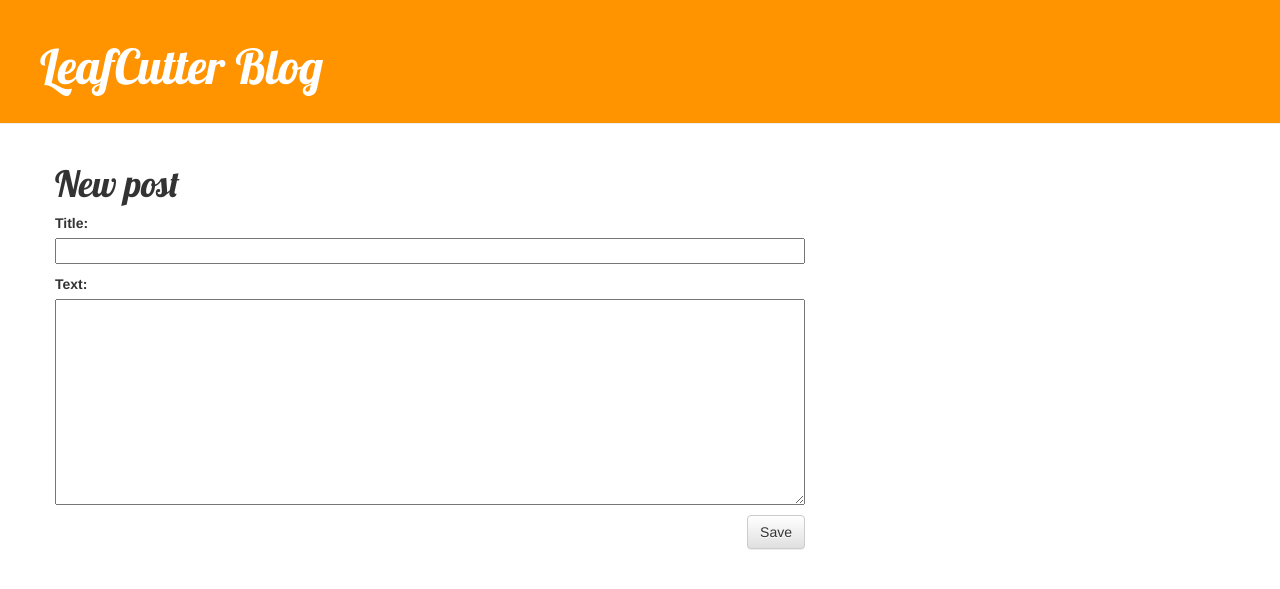
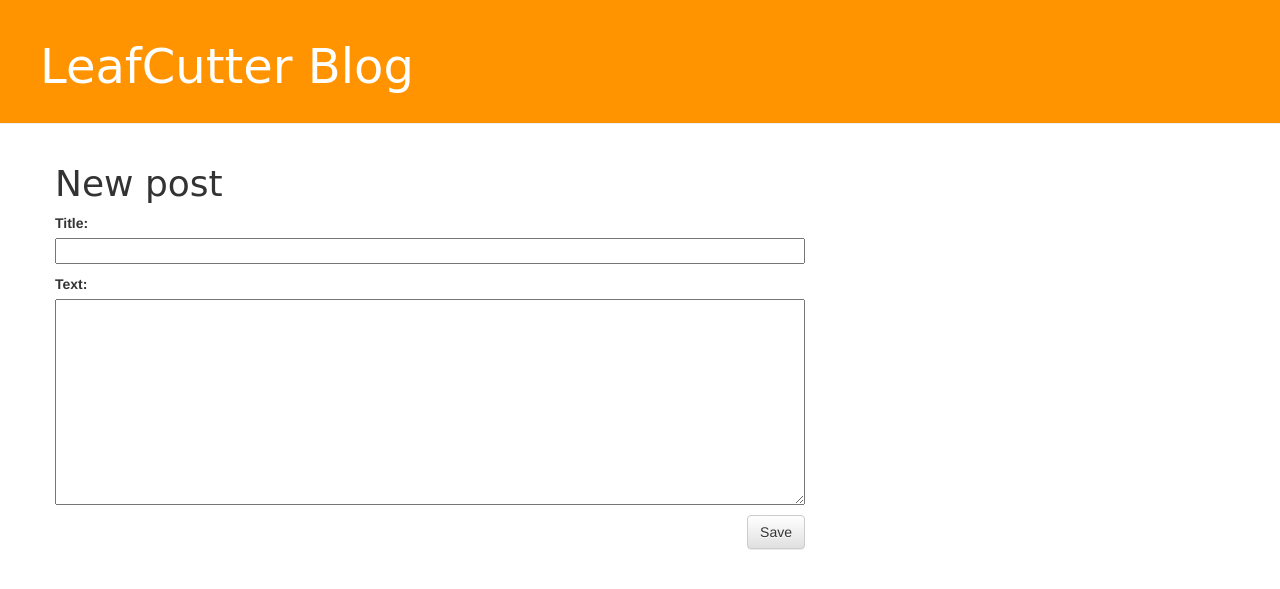
Before and after one commit to kpi-web-guild/django-girls-blog-l1storez, a Django app: page /post/new/ in a window 1280 px wide. Shown: the top 589 px of the page. Run offline with Django 3.2, Linux system fonts and the light colour scheme; some libraries are stand-ins or nearby versions.

Commit message:
Change font to Source Sans Pro Regular 400

```diff
--- a/djangogirls/blog/templates/blog/base.html
+++ b/djangogirls/blog/templates/blog/base.html
@@ -4,8 +4,10 @@
         <title>LeafCutter blog</title>
         <link rel="stylesheet" href="//maxcdn.bootstrapcdn.com/bootstrap/3.2.0/css/bootstrap.min.css">
         <link rel="stylesheet" href="//maxcdn.bootstrapcdn.com/bootstrap/3.2.0/css/bootstrap-theme.min.css">
-        <link href='//fonts.googleapis.com/css?family=Lobster&subset=latin,latin-ext' rel='stylesheet' type='text/css'>
-        <link rel="stylesheet" href="{% static 'css/blog.css' %}">
+        <link rel="preconnect" href="https://fonts.googleapis.com">
+    <link rel="preconnect" href="https://fonts.gstatic.com" crossorigin>
+    <link href="https://fonts.googleapis.com/css2?family=Source+Sans+Pro&display=swap" rel="stylesheet">
+    <link rel="stylesheet" href="{% static 'css/blog.css' %}">
     </head>
     <body>
     <div class="page-header">
```
